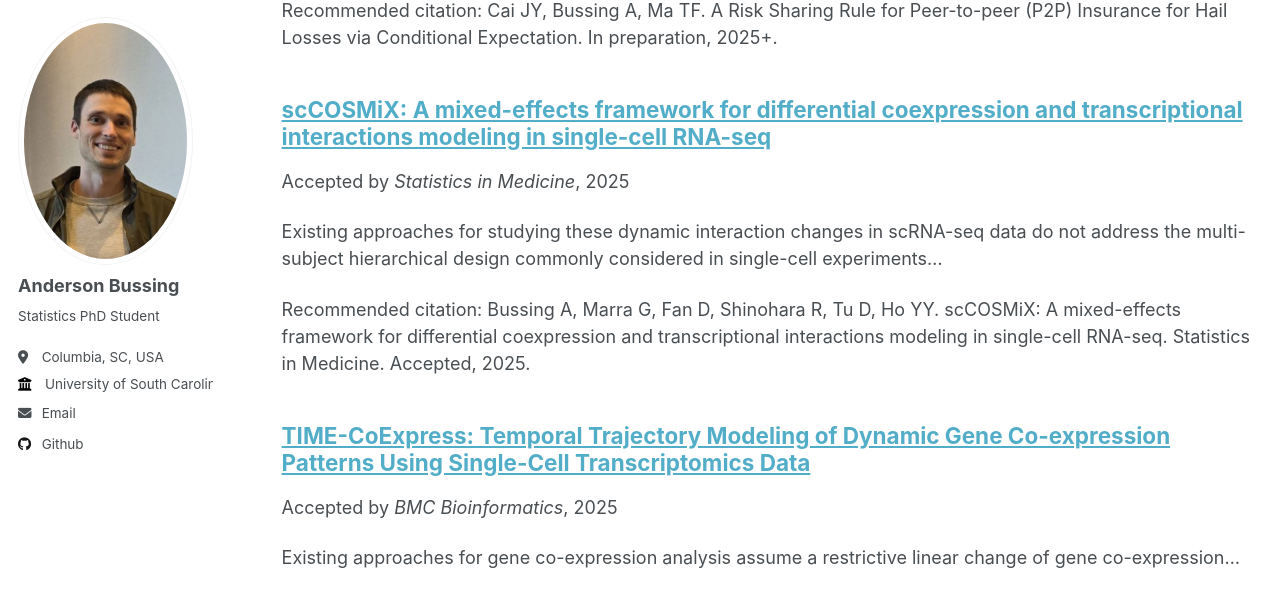
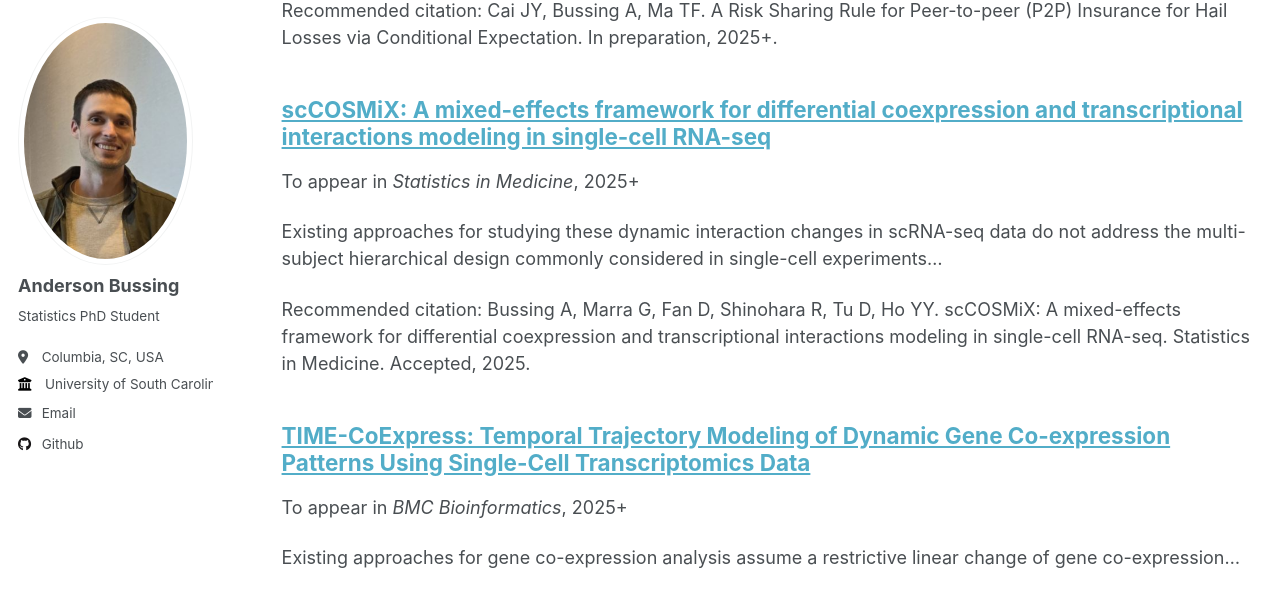
Before and after one commit to abussing/abussing.github.io, a Jekyll site: the page built from _pages/publications.html, in a window 1280 px wide and 900 px high, scrolled down 411 px. Shown: the part 89-687 px from the top of the window. Built offline with Jekyll 4.4.1, drawn with Linux system fonts in a browser that asks for light colours.

Commit message:
Update archive-single.html

```diff
--- a/_includes/archive-single.html
+++ b/_includes/archive-single.html
@@ -51,7 +51,7 @@
           </p>
         {% elsif post.collection == 'publications' %}
           {% if post.venue contains "(accepted)" %}
-            <p>Accepted by <i>{{ post.venue | replace: " (accepted)", "" }}</i>, {{ post.date | default: "1900-01-01" | date: "%Y" }}</p>
+            <p>To appear in <i>{{ post.venue | replace: " (accepted)", "" }}</i>, {{ post.date | default: "1900-01-01" | date: "%Y" }}+</p>
           {% else %}
             <p>Published in <i>{{ post.venue }}</i>, {{ post.date | default: "1900-01-01" | date: "%Y" }}</p>
           {% endif %}
```
